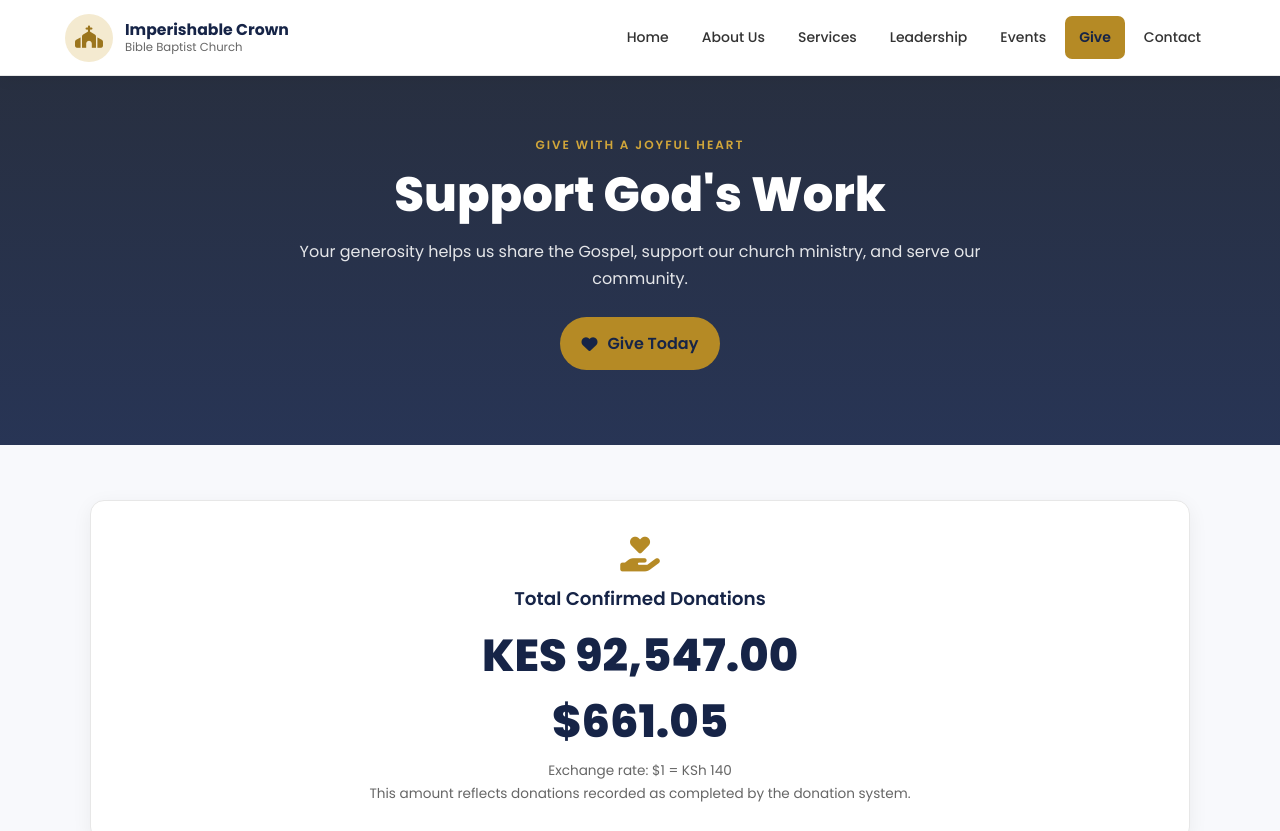
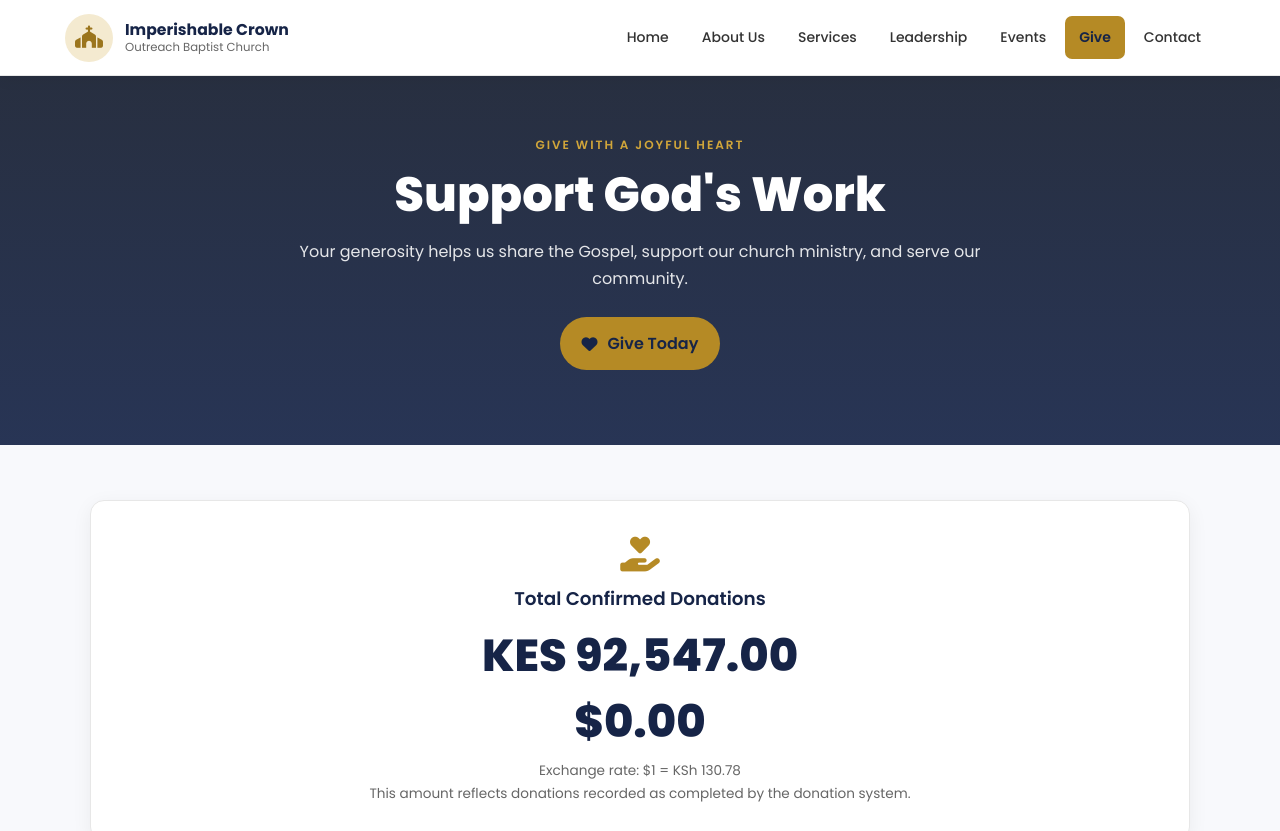
Before and after one commit to isaacnyongesa459-jpg/imperishable-church-website, a plain HTML site: page donate.html in a window 1280 px wide. Shown: the top 831 px of the page. Drawn offline with Linux system fonts and the light colour scheme; no server answers.

Commit message:
Update donate.html

```diff
--- a/donate.html
+++ b/donate.html
@@ -6,10 +6,10 @@
 
     <meta
         name="description"
-        content="Support the ministry of Imperishable Crown Bible Baptist Church through secure church donations."
+        content="Support the ministry of Imperishable Crown Outreach Baptist Church through secure church donations."
     >
 
-    <title>Giving | Imperishable Crown Bible Baptist Church</title>
+    <title>Giving | Imperishable Crown Outreach Baptist Church</title>
 
     <!-- Google Fonts -->
     <link rel="preconnect" href="https://fonts.googleapis.com">
@@ -43,7 +43,7 @@
 
                 <span class="logo-text">
                     Imperishable Crown
-                    <small>Bible Baptist Church</small>
+                    <small>Outreach Baptist Church</small>
                 </span>
             </a>
 
@@ -141,11 +141,11 @@
                     </div>
 
                     <div class="main-amount" id="usdAmount" aria-live="polite">
-                        $661.05
+                        $0.00
                     </div>
 
                     <p class="exchange-rate">
-                        Exchange rate: $1 = KSh 140
+                        Exchange rate: $1 = KSh 130.78
                     </p>
 
                     <p>
```
